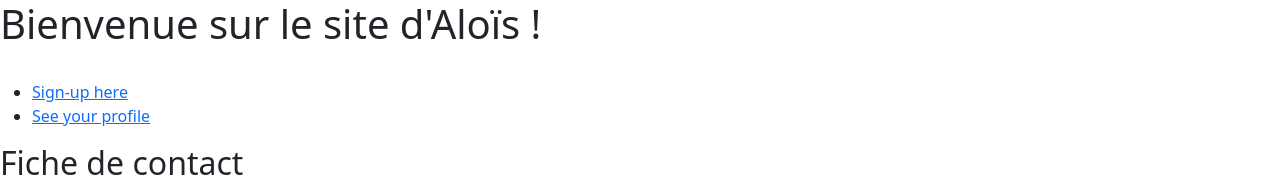
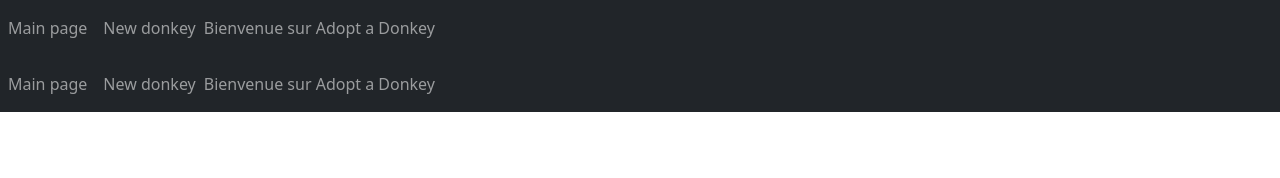
Before and after one commit to AloisD/DonkeyCourseAngular, an Angular app: page / in a window 1280 px wide. Shown: the top 178 px of the page. Built offline with nearby package versions, Linux system fonts and the light colour scheme.

Commit message:
added a navbar

```diff
--- a/src/app/app.component.html
+++ b/src/app/app.component.html
@@ -1,5 +1,4 @@
-<h1>Bienvenue sur le {{ title }}{{ author }} !</h1>
-<br>
+<app-menu [title]="title"></app-menu>
 <!-- <app-validation-button></app-validation-button> -->
 
 <!-- <app-block-component class="topLeft"></app-block-component>
@@ -9,6 +8,4 @@
 
 <!-- <app-user-profile></app-user-profile> -->
 
-<app-menu></app-menu>
-
 <router-outlet></router-outlet>
--- a/src/app/app.component.ts
+++ b/src/app/app.component.ts
@@ -5,7 +5,8 @@ import { Component } from '@angular/core';
   templateUrl: './app.component.html',
   styleUrls: ['./app.component.scss']
 })
+
 export class AppComponent {
-  title = 'site d\'';
+  title = 'Adopt a Donkey';
   author = 'Aloïs';
 }
--- a/src/app/menu/menu.component.html
+++ b/src/app/menu/menu.component.html
@@ -1,8 +1,15 @@
-<ul>
-  <li>
-    <a [routerLink]="['/sign-up']">Sign-up here</a>
-  </li>
-  <li>
-    <a [routerLink]="['/user-profile']">See your profile</a>
-  </li>
-</ul>
+<nav class="navbar navbar-expand-lg navbar-dark bg-dark">
+  <div class="collapse navbar-collapse" id="navbarSupportedContent">
+    <ul class="navbar-nav mr-auto">
+      <li class="nav-item active">
+        <a class="nav-link" [routerLink]="['/']">Main page</a>
+      </li>
+      <li class="nav-item">
+        <a class="nav-link" [routerLink]="['/create']">New donkey</a>
+      </li>
+    </ul>
+    <span class="navbar-text">
+      Bienvenue sur {{title}}
+    </span>
+  </div>
+</nav>
--- a/src/app/menu/menu.component.ts
+++ b/src/app/menu/menu.component.ts
@@ -1,15 +1,16 @@
-import { Component, OnInit } from '@angular/core';
+import { Component, OnInit, Input } from '@angular/core';
 
 @Component({
   selector: 'app-menu',
   templateUrl: './menu.component.html',
   styleUrls: ['./menu.component.scss']
 })
+
 export class MenuComponent implements OnInit {
+  @Input() title = '';
 
   constructor() { }
 
   ngOnInit(): void {
   }
-
 }
--- a/src/app/sign-up/sign-up.component.html
+++ b/src/app/sign-up/sign-up.component.html
@@ -1 +1 @@
-<p>sign-up works!</p>
+<p class="text-success">sign-up works!</p>
```
Also changed, not shown: src/app/app.routes.ts (+5 -5 lines).
